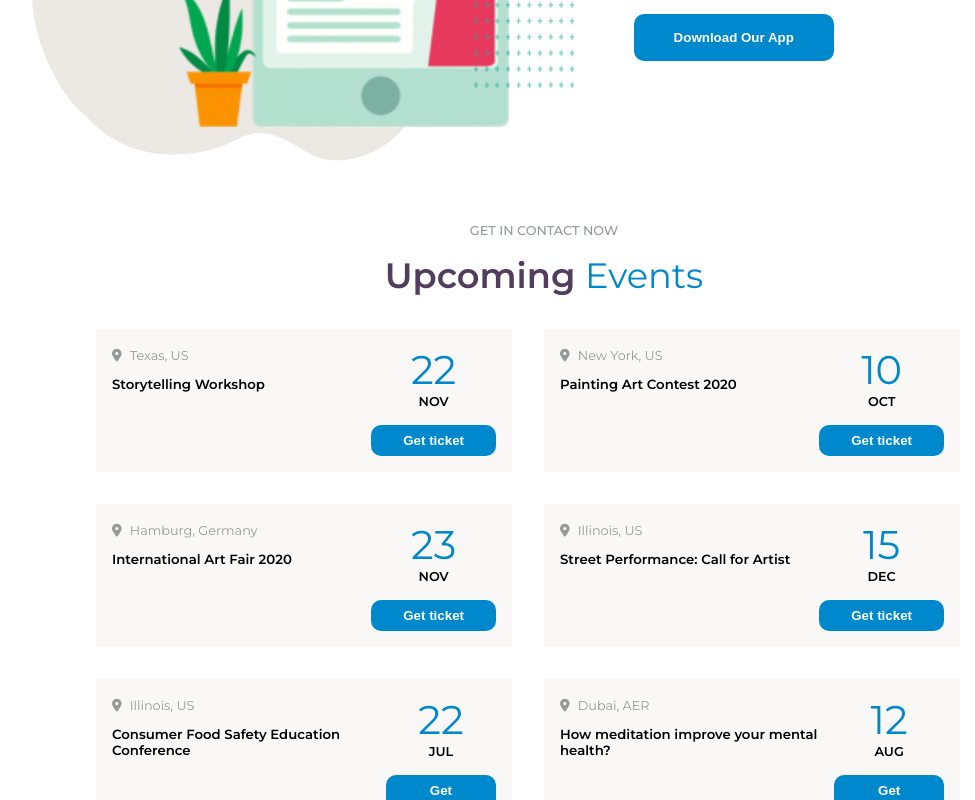
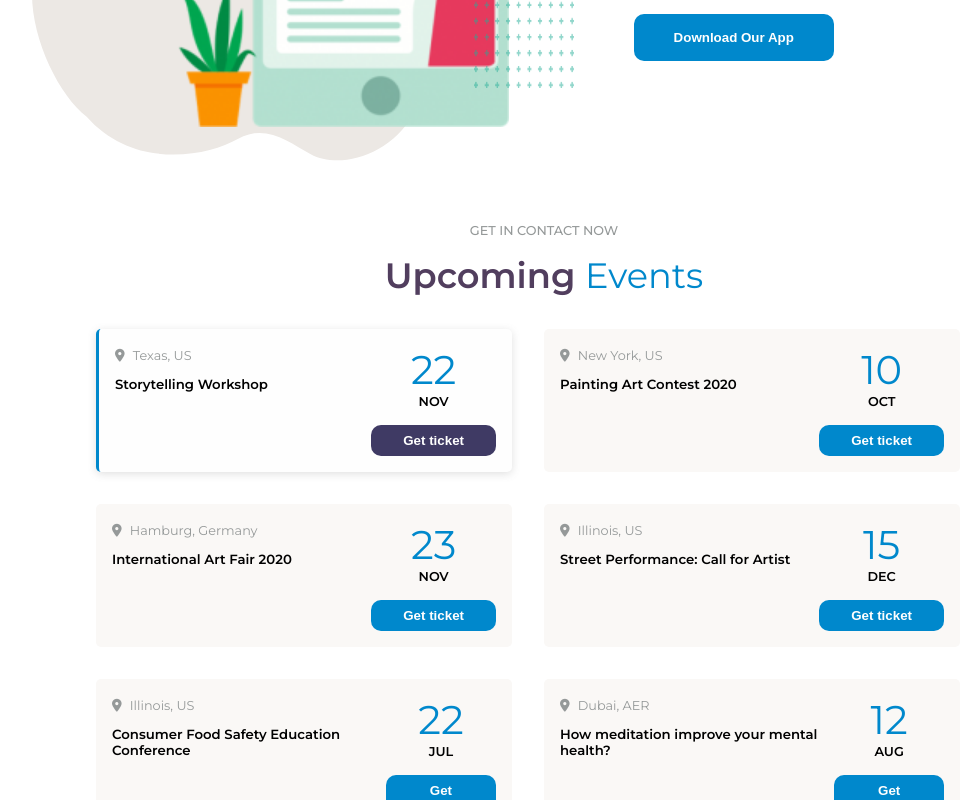
Before and after one commit to AndreaFumagalli4/proj-html-vuejs, a Vue app: page / in a window 1280 px wide. In both pictures the pointer is over the element 400 px from the left and 4512 px from the top of the page. Shown: the part 4112-4912 px from the top of the page, without its empty margins (96-1071 px from the left). Built offline with nearby package versions, Linux system fonts and the light colour scheme.

Commit message:
add hover on EventCard component

```diff
--- a/src/components/MainComponents/EventCard.vue
+++ b/src/components/MainComponents/EventCard.vue
@@ -46,7 +46,15 @@ export default {
         padding: 1rem;
         margin-right: 2rem;
         margin-bottom: 2rem;
+        border-radius: 5px;
         width: calc((100% / 2) - 2rem);
+        cursor: pointer;
+
+        &:hover {
+            background-color: $sec-bg-color;
+            box-shadow: $box-shadow;
+            border-left: 3px solid $detail-color;
+        }
 
         div.left-section p{
             color: $subtitles-color;
@@ -78,6 +86,9 @@ export default {
                 padding: .5rem 2rem;
             }
         }
+    }
 
+    div.card:hover button {
+        background-color: $hover-button;
     }
 </style>
--- a/src/styles/partials/_variables.scss
+++ b/src/styles/partials/_variables.scss
@@ -7,6 +7,7 @@ $detail-color: #0088cc;
 $titles-color: #513e5e;
 $subtitles-color: #959999;
 $hover-button: #3f3a64;
+$box-shadow: rgba(99, 99, 99, 0.2) 0px 2px 8px 0px;
 
 $titles-fs: 2.2rem;
 $text-fs: .8rem;
```
